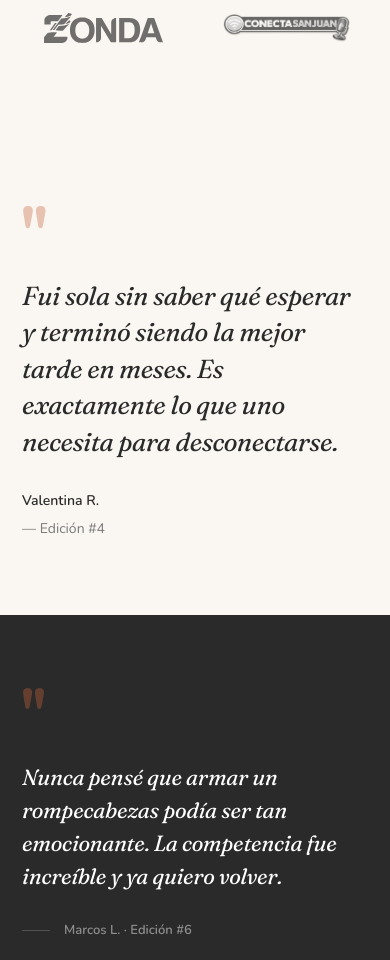
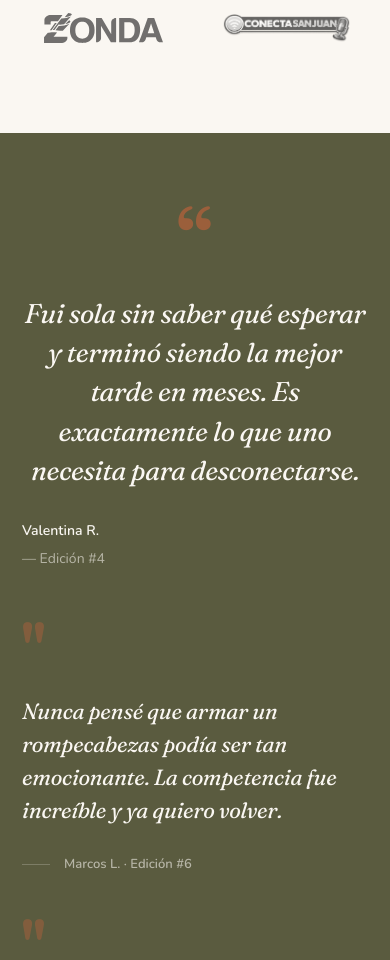
Before and after one commit to victoriamanresabr-cloud/puzzleclubsanjuan-web, a React (Vite) app: page / in a window 390 px wide. Shown: the part 11040-12000 px from the top of the page. Built offline with nearby package versions, Linux system fonts and the light colour scheme; the HTML template or start-up script is replaced by a standard one.

Commit message:
Unifica testimonios en fondo oliva

```diff
--- a/src/App.tsx
+++ b/src/App.tsx
@@ -21,6 +21,7 @@ const PRIORITY_FORM_URL = 'https://forms.gle/etgyLXzQyXknKxfw9'
 const T = {
   terracotta:  '#C4623A',
   olive:       '#5A6B3A',
+  oliveDark:   '#5A5B3F',
   charcoal:    '#2A2A2A',
   dark:        '#1A1A1A',
   cream:       '#FAF7F2',
@@ -412,25 +413,6 @@ function AlternatingSection({ reversed, eyebrow, headline, body, img, alt, id }:
   )
 }
 
-// ─── PULL QUOTE ───────────────────────────────────────────────────────────────
-function PullQuoteSection({ quote, name, detail }: { quote: string; name: string; detail: string }) {
-  return (
-    <section className="pull-quote-section" style={{ backgroundColor: T.cream, padding: '160px 80px' }}>
-      <div style={{ maxWidth: 820, margin: '0 auto' }}>
-        <div style={{ fontFamily: font.display, fontSize: 72, fontWeight: 700, color: T.terracotta, lineHeight: 0.75, marginBottom: 36, opacity: 0.35 }}>"</div>
-        <p style={{ fontFamily: font.display, fontSize: 32, fontWeight: 400, fontStyle: 'italic', color: T.charcoal, lineHeight: 1.5, letterSpacing: '-0.015em', marginBottom: 44 }}>
-          {quote}
-        </p>
-        <div style={{ display: 'flex', alignItems: 'center', gap: 18 }}>
-          <div style={{ width: 36, height: 1, backgroundColor: T.warmBorder }} />
-          <span style={{ fontFamily: font.body, fontSize: 14, fontWeight: 600, color: T.charcoal }}>{name}</span>
-          <span style={{ fontFamily: font.body, fontSize: 14, fontWeight: 400, color: T.textMuted }}>— {detail}</span>
-        </div>
-      </div>
-    </section>
-  )
-}
-
 // ─── NEXT EVENT ───────────────────────────────────────────────────────────────
 function NextEventSection() {
   return (
@@ -567,22 +549,36 @@ function TestimonialsSection() {
   ]
 
   return (
-    <section id="testimonios" className="testimonials-section" style={{ backgroundColor: T.charcoal, padding: '160px 80px' }}>
-      <div className="testimonials-section__grid" style={{ maxWidth: 1440, margin: '0 auto', display: 'grid', gridTemplateColumns: '1fr 1fr', gap: 96 }}>
+    <section id="testimonios" className="testimonials-section" style={{ backgroundColor: T.oliveDark, padding: '156px 80px' }}>
+      <div style={{ maxWidth: 1120, margin: '0 auto' }}>
+        <div className="testimonials-section__featured" style={{ maxWidth: 860, margin: '0 auto 96px', textAlign: 'center' }}>
+          <div style={{ fontFamily: font.display, fontSize: 68, fontWeight: 700, color: T.terracotta, lineHeight: 0.75, marginBottom: 34, opacity: 0.62 }}>{'“'}</div>
+          <p style={{ fontFamily: font.display, fontSize: 36, fontWeight: 400, fontStyle: 'italic', color: T.cream, lineHeight: 1.5, letterSpacing: '-0.015em', marginBottom: 40 }}>
+            Fui sola sin saber qué esperar y terminó siendo la mejor tarde en meses. Es exactamente lo que uno necesita para desconectarse.
+          </p>
+          <div style={{ display: 'flex', alignItems: 'center', justifyContent: 'center', gap: 18 }}>
+            <div style={{ width: 36, height: 1, backgroundColor: 'rgba(250,247,242,0.26)' }} />
+            <span style={{ fontFamily: font.body, fontSize: 14, fontWeight: 600, color: T.cream }}>Valentina R.</span>
+            <span style={{ fontFamily: font.body, fontSize: 14, fontWeight: 400, color: 'rgba(250,247,242,0.58)' }}>— Edición #4</span>
+          </div>
+        </div>
+
+        <div className="testimonials-section__grid" style={{ display: 'grid', gridTemplateColumns: '1fr 1fr', gap: 96 }}>
         {quotes.map((q, i) => (
           <div key={i} style={{ paddingTop: i === 1 ? 72 : 0 }}>
             <div style={{ fontFamily: font.display, fontSize: 56, fontWeight: 700, color: T.terracotta, lineHeight: 0.75, marginBottom: 28, opacity: 0.38 }}>"</div>
-            <p style={{ fontFamily: font.display, fontSize: 24, fontWeight: 400, fontStyle: 'italic', color: T.white, lineHeight: 1.6, letterSpacing: '-0.01em', marginBottom: 36 }}>
+            <p style={{ fontFamily: font.display, fontSize: 24, fontWeight: 400, fontStyle: 'italic', color: T.cream, lineHeight: 1.6, letterSpacing: '-0.01em', marginBottom: 36 }}>
               {q.text}
             </p>
             <div style={{ display: 'flex', alignItems: 'center', gap: 14 }}>
-              <div style={{ width: 28, height: 1, backgroundColor: 'rgba(255,255,255,0.18)' }} />
-              <span style={{ fontFamily: font.body, fontSize: 13, fontWeight: 600, color: 'rgba(255,255,255,0.48)' }}>
+              <div style={{ width: 28, height: 1, backgroundColor: 'rgba(250,247,242,0.22)' }} />
+              <span style={{ fontFamily: font.body, fontSize: 13, fontWeight: 600, color: 'rgba(250,247,242,0.58)' }}>
                 {q.name} · {q.detail}
               </span>
             </div>
           </div>
         ))}
+      </div>
       </div>
     </section>
   )
@@ -778,12 +774,6 @@ export default function App() {
 
       <PressSection />
 
-      <PullQuoteSection
-        quote="Fui sola sin saber qué esperar y terminó siendo la mejor tarde en meses. Es exactamente lo que uno necesita para desconectarse."
-        name="Valentina R."
-        detail="Edición #4"
-      />
-
       <TestimonialsSection />
 
       <FinalInvitation />
--- a/src/index.css
+++ b/src/index.css
@@ -165,7 +165,6 @@ body,
     font-size: 50px !important;
   }
 
-  .pull-quote-section,
   .next-event-section,
   .testimonials-section {
     padding: 112px 48px !important;
@@ -203,6 +202,10 @@ body,
 
   .testimonials-section__grid {
     gap: 56px !important;
+  }
+
+  .testimonials-section__featured {
+    margin-bottom: 72px !important;
   }
 
   .testimonials-section__grid > div:nth-child(2) {
@@ -405,7 +408,6 @@ body,
     display: none !important;
   }
 
-  .pull-quote-section,
   .next-event-section,
   .testimonials-section {
     padding: 76px 22px !important;
@@ -449,27 +451,6 @@ body,
 
   .alternating-section__photo {
     min-height: 320px;
-  }
-
-  .pull-quote-section > div > div:first-child {
-    font-size: 60px !important;
-    margin-bottom: 24px !important;
-  }
-
-  .pull-quote-section p {
-    font-size: 26px !important;
-    line-height: 1.4 !important;
-    margin-bottom: 30px !important;
-  }
-
-  .pull-quote-section > div > div:last-child {
-    align-items: flex-start !important;
-    flex-direction: column !important;
-    gap: 7px !important;
-  }
-
-  .pull-quote-section > div > div:last-child > div {
-    display: none;
   }
 
   .next-event-section span {
@@ -524,6 +505,26 @@ body,
 
   .testimonials-section__grid {
     gap: 48px !important;
+  }
+
+  .testimonials-section__featured {
+    margin-bottom: 56px !important;
+  }
+
+  .testimonials-section__featured p {
+    font-size: 27px !important;
+    line-height: 1.45 !important;
+    margin-bottom: 30px !important;
+  }
+
+  .testimonials-section__featured > div:last-child {
+    align-items: flex-start !important;
+    flex-direction: column !important;
+    gap: 7px !important;
+  }
+
+  .testimonials-section__featured > div:last-child > div {
+    display: none;
   }
 
   .testimonials-section__grid p {
```
